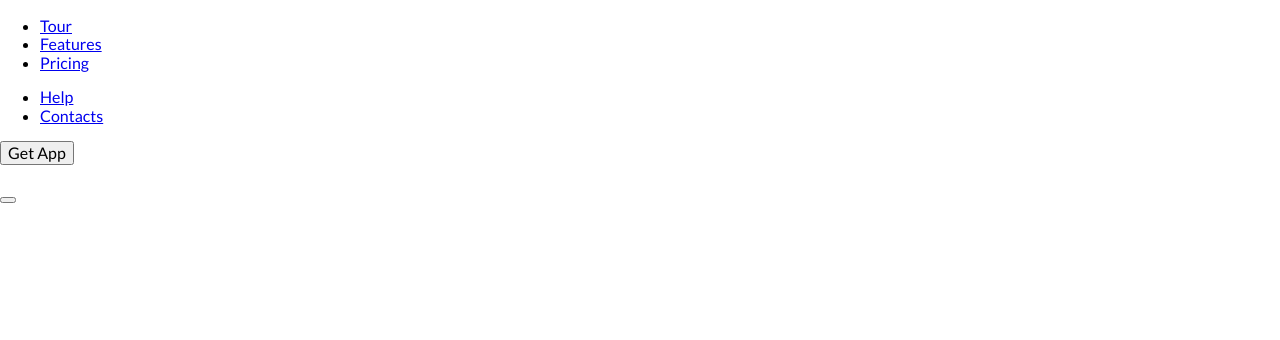
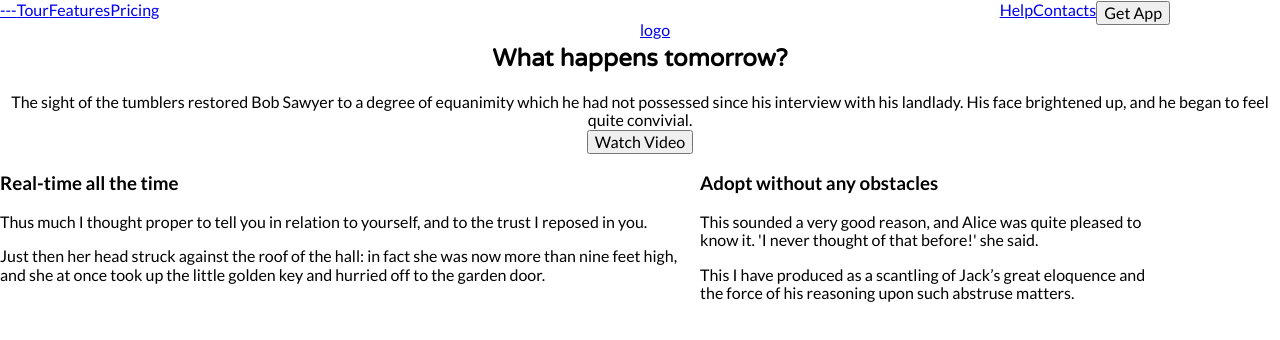
Before and after one commit to Knakna/NewProvidence, a plain HTML site: page index.html in a window 1280 px wide. Drawn offline with Linux system fonts and the light colour scheme.

Commit message:
add section features

```diff
--- a/css/index.css
+++ b/css/index.css
@@ -13,3 +13,51 @@ h2 {
     height: 1px;
     overflow: hidden;
 }
+
+.container{
+ max-width: 1170px;
+}
+/*
+section {
+    background:  ;
+} */
+
+
+
+
+/* ==========header============= */
+
+.header {
+position: relative;
+}
+
+.header__nav {
+    display: flex;
+    justify-content: space-between;
+}
+
+.header__list {
+    display: flex;
+    list-style: none;
+    margin: 0;
+    padding: 0;
+
+}
+
+.header__logo {
+    position: absolute;
+    top: 20px;
+    left: 50%;
+}
+
+.header__content {
+
+    text-align: center;
+}
+
+
+/* +++++++++++features============ */
+
+.features__items {
+    display: flex;
+}
--- a/index.html
+++ b/index.html
@@ -22,47 +22,79 @@
 
     <header class="header">
 
-                <div class="header__top">
+        <div class="header__top container">
 
-            <div class="header__menu">
-                <div class="header__burger"></div>
-            </div>
+            <nav class="header__nav">
 
-            <nav class="header__nav header__nav--left">
                 <ul class="header__list">
+                    <li class="header__burger"><a class="header__link-burger" href="#">---</a></li>
                     <li class="header__item"><a class="header__link" href="#">Tour</a></li>
                     <li class="header__item"><a class="header__link" href="#">Features</a></li>
                     <li class="header__item"><a class="header__link" href="#">Pricing</a></li>
                 </ul>
+
+                <ul class="header__list">
+                    <li class="header__item"><a class="header__link" href="#">
+                            <span class="header__link-opacity">Help</span> </a></li>
+                    <li class="header__item"><a class="header__link" href="#">Contacts</a></li>
+                    <li class="header__item"> <button class="header__btn btn  btn--blue">Get App</button>
+                    </li>
+                </ul>
+
             </nav>
 
+
             <a class="header__logo logo" href="#">
-                <img__logo></img__logo>
+                <img__logo>logo</img__logo>
             </a>
 
-            <nav class="header__nav header__nav--right">
-                <ul class="header__list">
-                    <li class="header__item"><a class="header__link" href="#"> <span class="header__link-opacity">Help</span> </a></li>
-                    <li class="header__item"><a class="header__link" href="#">Contacts</a></li>
-                </ul>
-            </nav>
-
-            <button class="header__btn btn btn--nav btn--blue">Get App</button>
+        </div> <!-- /.header__top  container -->
 
 
-        </div> <!-- /.header__top -->
+        <div class="header__content">
+            <h2 class="header__title">What happens tomorrow?</h2>
+            <div class="header__text text">The sight of the tumblers restored Bob Sawyer to a degree of equanimity which
+                he
+                had not possessed since his interview with his landlady. His face brightened up, and he began to feel
+                quite convivial.</div>
+            <button class="header__btn btn btn--transparent">Watch Video</button>
+        </div> <!-- /.header__content -->
+
+    </header> <!-- /.header -->
+
+
+    <section class="features">
+
+        <div class="features__items container">
+
+
+            <div class="features__item">
+                <h3 class="features__title">Real-time all the time</h3>
+                <p class="features__desc"> Thus much I thought proper to tell you in relation to yourself, and to
+                    the trust I reposed in you.</p>
+                <p class="features__desc">Just then her head struck against the roof of the hall: in fact she was
+                    now more than nine feet high, and
+                    she at once took up the little golden key and hurried off to the garden door.
+                </p>
+            </div>
+
+            <div class="features__item">
+                <h3 class="features__title">Adopt without any obstacles</h3>
+                <p class="features__desc"> This sounded a very good reason, and Alice was quite pleased to know it.
+                    'I never thought of that before!' she said.</p>
+                <p class="features__desc">This I have produced as a scantling of Jack’s great eloquence and the
+                    force of his reasoning upon such
+                    abstruse matters.</p>
+            </div>
+
+
+        </div><!-- /.features__items container -->
+
+    </section> <!-- /.features -->
 
 
 
-        <div class="header__content">
-            <h2 class="header__title"></h2>
-            <div class="header__text"></div>
-            <button class="header__btn btn btn--transparent"></button>
 
-        </div> <!-- /.header__content -->
-
-
-    </header> <!-- /.header -->
 
 
 
```
